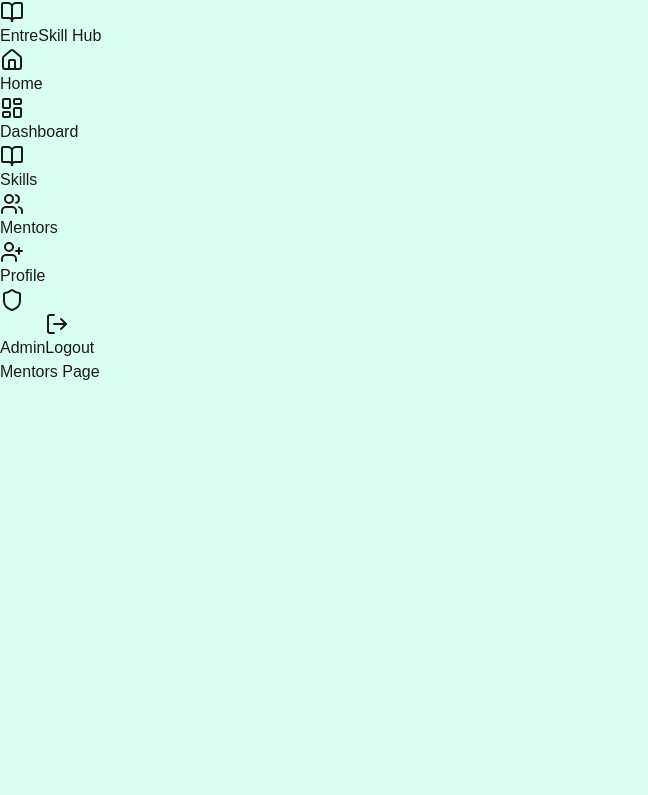
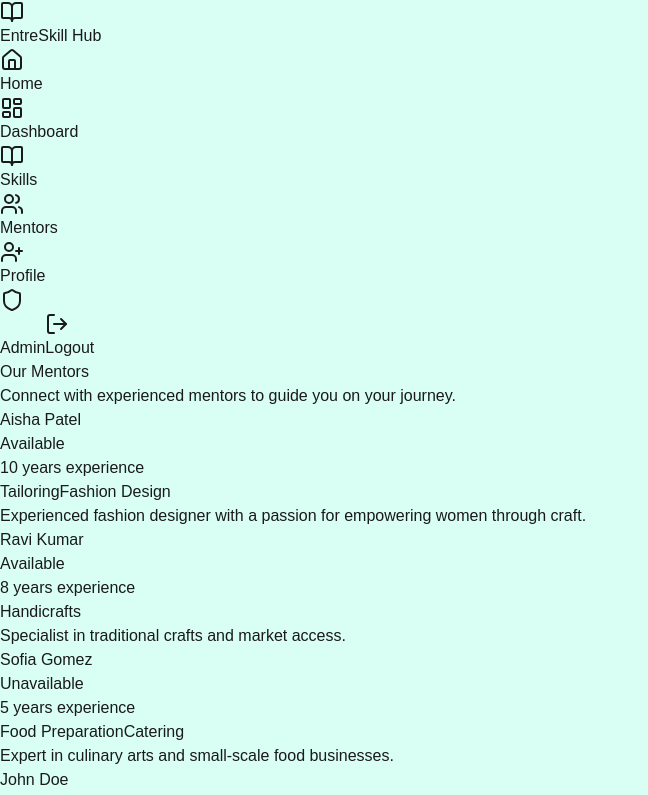
Before and after one commit to Akshay9060/Skill-Hub, a React app in the folder src/: page /Skill-Hub/mentors in a window 1280 px wide. Shown: the top 795 px of the page, without its empty margins (0-648 px from the left). Built offline with nearby package versions, Linux system fonts and the light colour scheme; sample sign-in values are in the browser's storage; the HTML template or start-up script is replaced by a standard one.

Commit message:
changes in some file and updates

```diff
--- /dev/null
+++ b/src/pages/Mentors.tsx
@@ -0,0 +1,50 @@
+import React from 'react';
+import { getMentors } from '../services/dataService';
+
+function Mentors() {
+  const mentors = getMentors();
+
+  return (
+    <div className="min-h-screen bg-background py-10">
+      <div className="container mx-auto px-4">
+        <h1 className="text-4xl font-bold text-primary mb-6">Our Mentors</h1>
+        <p className="text-lg text-gray-700 mb-8">
+          Connect with experienced mentors to guide you on your journey.
+        </p>
+
+        <div className="grid grid-cols-1 md:grid-cols-2 lg:grid-cols-3 gap-6">
+          {mentors.map((mentor) => (
+            <div key={mentor.id} className="bg-white p-6 rounded-lg shadow hover:shadow-lg transition">
+              <div className="flex justify-between items-start">
+                <h3 className="text-2xl font-semibold text-primary">{mentor.name}</h3>
+                <span
+                  className={`px-3 py-1 rounded-full text-sm font-medium ${
+                    mentor.available
+                      ? 'bg-green-100 text-green-800'
+                      : 'bg-red-100 text-red-800'
+                  }`}
+                >
+                  {mentor.available ? 'Available' : 'Unavailable'}
+                </span>
+              </div>
+              <p className="text-sm text-gray-500 mt-1">{mentor.experience} experience</p>
+              <div className="mt-3 flex flex-wrap gap-2">
+                {mentor.expertise.map((exp) => (
+                  <span
+                    key={exp}
+                    className="bg-accent bg-opacity-20 text-primary px-3 py-1 rounded-full text-sm"
+                  >
+                    {exp}
+                  </span>
+                ))}
+              </div>
+              <p className="mt-4 text-gray-700 text-sm">{mentor.bio}</p>
+            </div>
+          ))}
+        </div>
+      </div>
+    </div>
+  );
+}
+
+export default Mentors;
--- /dev/null
+++ b/src/pages/Profile.tsx
@@ -0,0 +1,57 @@
+import React from 'react';
+import { useAuth } from '../contexts/AuthContext';
+import { Mail, User, Shield } from 'lucide-react';
+
+function Profile() {
+  const { user } = useAuth();
+
+  if (!user) {
+    return (
+      <div className="min-h-screen flex items-center justify-center bg-background">
+        <p className="text-xl">Please log in to view your profile.</p>
+      </div>
+    );
+  }
+
+  return (
+    <div className="min-h-screen bg-background py-10">
+      <div className="container mx-auto px-4 max-w-2xl">
+        <h1 className="text-4xl font-bold text-primary mb-8">Your Profile</h1>
+
+        <div className="bg-white rounded-lg shadow-md p-6 space-y-4">
+          <div className="flex items-center gap-3 border-b pb-3">
+            <Mail className="w-6 h-6 text-primary" />
+            <div>
+              <p className="text-sm text-gray-500">Email</p>
+              <p className="text-lg font-medium">{user.email}</p>
+            </div>
+          </div>
+
+          <div className="flex items-center gap-3 border-b pb-3">
+            <User className="w-6 h-6 text-primary" />
+            <div>
+              <p className="text-sm text-gray-500">Role</p>
+              <p className="text-lg font-medium capitalize">{user.role}</p>
+            </div>
+          </div>
+
+          <div className="flex items-center gap-3">
+            <Shield className="w-6 h-6 text-primary" />
+            <div>
+              <p className="text-sm text-gray-500">Account Status</p>
+              <p className="text-lg font-medium text-green-600">Active</p>
+            </div>
+          </div>
+        </div>
+
+        <div className="mt-6 p-4 bg-yellow-50 rounded-lg border border-yellow-200">
+          <p className="text-sm text-yellow-800">
+            💡 You can update your profile details later. For now, this is a basic view.
+          </p>
+        </div>
+      </div>
+    </div>
+  );
+}
+
+export default Profile;
--- /dev/null
+++ b/src/pages/Skills.tsx
@@ -0,0 +1,43 @@
+import React from 'react';
+import { useSkills } from '../services/dataService';
+
+function Skills() {
+  const skills = useSkills();
+
+  // Group skills by category
+  const groupedSkills = skills.reduce((acc, skill) => {
+    const category = skill.category;
+    if (!acc[category]) acc[category] = [];
+    acc[category].push(skill);
+    return acc;
+  }, {} as Record<string, typeof skills>);
+
+  return (
+    <div className="min-h-screen bg-background py-10">
+      <div className="container mx-auto px-4">
+        <h1 className="text-4xl font-bold text-primary mb-6">All Skills</h1>
+        <p className="text-lg text-gray-700 mb-8">
+          Browse through available skills and find the ones that match your interests.
+        </p>
+
+        {Object.entries(groupedSkills).map(([category, skillList]) => (
+          <div key={category} className="mb-8">
+            <h2 className="text-2xl font-semibold capitalize text-secondary mb-3">{category}</h2>
+            <div className="grid grid-cols-1 md:grid-cols-2 lg:grid-cols-3 gap-4">
+              {skillList.map((skill) => (
+                <div key={skill.id} className="bg-white p-4 rounded-lg shadow hover:shadow-lg transition">
+                  <h3 className="text-xl font-medium text-primary">{skill.name}</h3>
+                  <span className="inline-block mt-2 text-sm bg-accent text-white px-3 py-1 rounded-full">
+                    {skill.category}
+                  </span>
+                </div>
+              ))}
+            </div>
+          </div>
+        ))}
+      </div>
+    </div>
+  );
+}
+
+export default Skills;
```
Also changed, not shown: src/App.tsx (+5 -7 lines), 3 other files (tests, documents, lock files or other folders).
